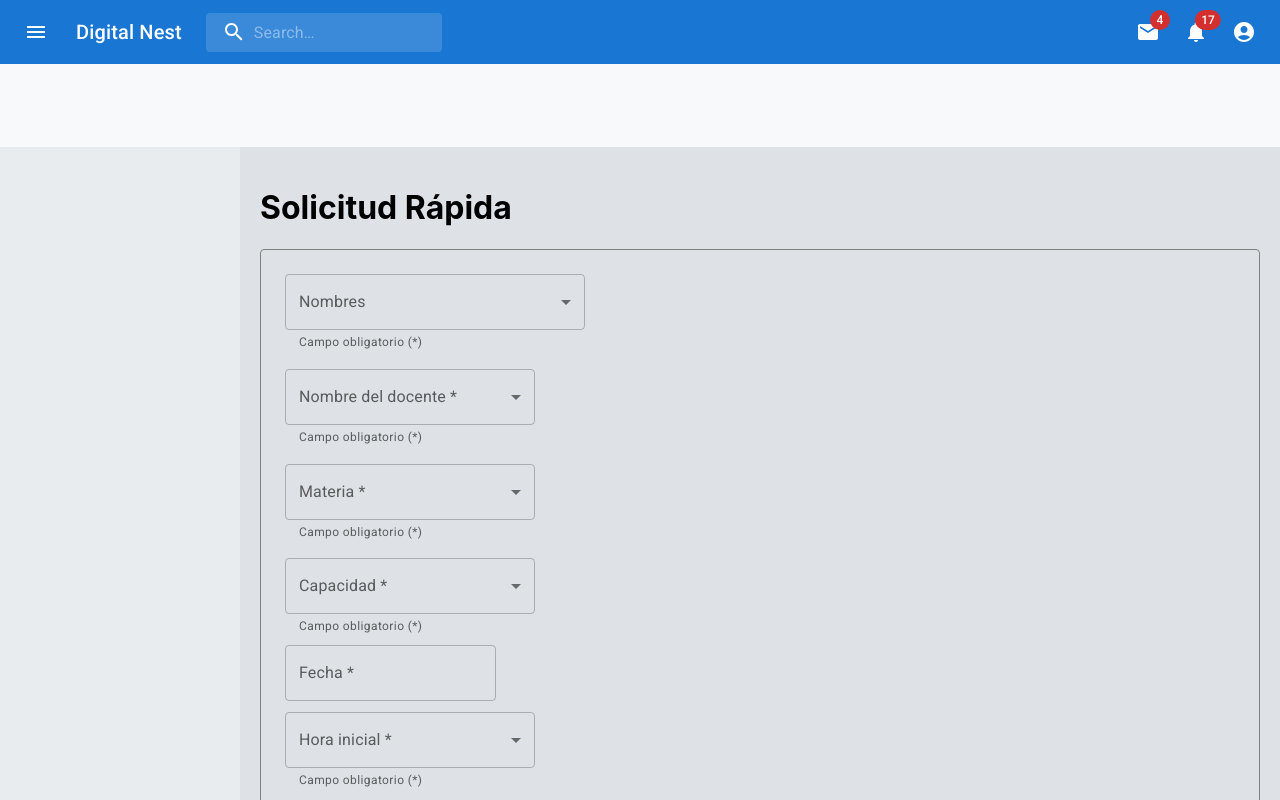
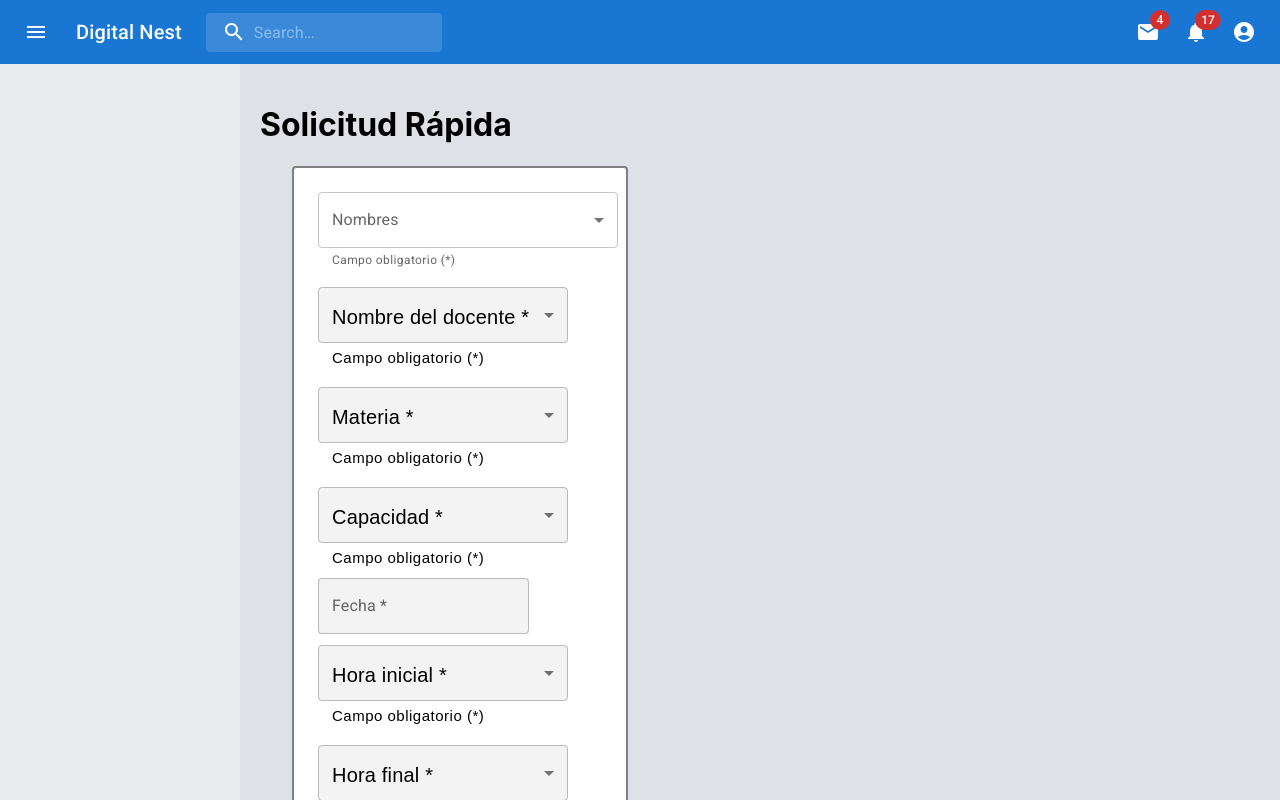
Before and after one commit to iMouchta/DigitalNest, a React (Create React App) app in the folder digital-nest/: page /docente/solicitudRapida in a window 1280 px wide. Shown: the top 800 px of the page. Built offline with nearby package versions, Linux system fonts and the light colour scheme; the HTML template or start-up script is replaced by a standard one.

Commit message:
cambios en los formularios (#15)
Co-authored-by: Anstayker <35853318+Anstayker@users.noreply.github.com>

```diff
--- a/digital-nest/src/App.js
+++ b/digital-nest/src/App.js
@@ -55,9 +55,7 @@ function App() {
 function AppLayout() {
   return (
     <div className="app-layout">
-      <div className="barra-superior">
-        <h1></h1>
-      </div>
+
       <div className="contenido-principal">
         <div className="barra-lateral">
           <h1></h1>
--- a/digital-nest/src/components/AppBar.js
+++ b/digital-nest/src/components/AppBar.js
@@ -1,4 +1,5 @@
 import * as React from "react";
+import { Link } from "react-router-dom";
 import { styled, alpha } from "@mui/material/styles";
 import AppBar from "@mui/material/AppBar";
 import Box from "@mui/material/Box";
@@ -273,7 +274,9 @@ export default function PrimarySearchAppBar() {
           role="presentation"
           onClick={toggleDrawer(false)}
           onKeyDown={toggleDrawer(false)}
+
         >
+
           <List>
             <ListItem button>
               <ListItemIcon>
@@ -290,12 +293,7 @@ export default function PrimarySearchAppBar() {
           </List>
           <Divider />
           <List>
-            <ListItem button>
-              <ListItemIcon>
-                <MailIcon />
-              </ListItemIcon>
-              <ListItemText primary="All mail" />
-            </ListItem>
+
             <ListItem button>
               <ListItemIcon>
                 <DeleteIcon />
--- a/digital-nest/src/components/FormDateSelector.js
+++ b/digital-nest/src/components/FormDateSelector.js
@@ -18,8 +18,9 @@ export default function FormDateSelector({ label, onChange, error }) {
 
   return (
     <div style={{marginLeft: '8px'}}>
-      <LocalizationProvider dateAdapter={AdapterDayjs}>
+      <LocalizationProvider sx={{backgroundColor: '#f3f3f3'}}  dateAdapter={AdapterDayjs}>
         <DatePicker
+          sx={{backgroundColor: '#f3f3f3'}}
           style={{ color: error ? "red" : "inherit",  }}
           label={label}
           minDate={minDate}
@@ -29,7 +30,7 @@ export default function FormDateSelector({ label, onChange, error }) {
           error={error}
           helperText={error ? "Este campo es obligatorio" : ""}
         />
-        <FormHelperText style={{ color: error ? "rgb(211, 47, 47)" : "inherit", marginLeft: '8px' }}>
+        <FormHelperText style={{ color: error ? "rgb(311, 47, 47)" : "inherit", marginLeft: '8px' }}>
           {error ? "Campo obligatorio (*)" : ""}
         </FormHelperText>
       </LocalizationProvider>
--- a/digital-nest/src/components/FormSelector.js
+++ b/digital-nest/src/components/FormSelector.js
@@ -1,4 +1,5 @@
 import * as React from "react";
+import Input from "@mui/material/InputLabel";
 import InputLabel from "@mui/material/InputLabel";
 import MenuItem from "@mui/material/MenuItem";
 import FormControl from "@mui/material/FormControl";
@@ -15,11 +16,21 @@ export default function FormSelector({ label, options, onChange, error }) {
 
   return (
     <div>
-      <FormControl error={error} sx={{ m: 1, minWidth: 250 }}>
-        <InputLabel>{label}</InputLabel>
-        <Select label={label} value={value} onChange={handleChange}>
-          <MenuItem value="">
-            <em>Ninguno</em>
+      <FormControl error={error}
+      sx={{ m: 1, minWidth: 250}}>
+        <InputLabel sx={{backgroundColor: '#f3f3f3'}}
+            style={{ color: 'black', fontFamily: 'Arial', fontSize: '20px' }}>{label}
+        </InputLabel>
+        <Input
+
+        />
+        <Select sx={{backgroundColor: '#f3f3f3'}}
+        label={label}
+        value={value}
+        onChange={handleChange}
+        renderValue={(value) => `⚠️  - ${value}`}>
+          <MenuItem value="" >
+            <em>Ninguno </em>
           </MenuItem>
           {options.map((option, index) => (
             <MenuItem key={index} value={option.value}>
@@ -27,7 +38,7 @@ export default function FormSelector({ label, options, onChange, error }) {
             </MenuItem>
           ))}
         </Select>
-        <FormHelperText>Campo obligatorio (*)</FormHelperText>
+        <FormHelperText style={{ color: 'black', fontFamily: 'Arial', fontSize: '15px' }}>Campo obligatorio (*)</FormHelperText>
       </FormControl>
     </div>
   );
--- a/digital-nest/src/components/FormSolicitudEspecial.js
+++ b/digital-nest/src/components/FormSolicitudEspecial.js
@@ -113,9 +113,16 @@ export default function FormSolicitudEspecial() {
 
   return (
     <form>
-      <Box sx={{ p: 2, border: "1px solid grey", borderRadius: "4px" }}>
+      <Box ml={4} sx={{ p: 2,
+      backgroundColor: 'white',
+      color: 'black',
+      width: '300px',
+      border: "2px solid grey",
+      borderRadius: "4px" }}>
         <FormTextField
+
           label="Nombre completo *"
+          style={{ color: 'black', fontFamily: 'Arial', fontSize: '200px' }}
           placeholder="Ingrese su nombre completo"
           onChange={setTextFieldNombre}
           error={errorNombre}
--- a/digital-nest/src/components/FormSolicitudRapida.js
+++ b/digital-nest/src/components/FormSolicitudRapida.js
@@ -122,7 +122,12 @@ export default function FormSolicitudRapida() {
 
   return (
     <form>
-      <Box sx={{ p: 2, border: "1px solid grey", borderRadius: "4px" }}>
+      <Box ml={4} sx={{ p: 2,
+      backgroundColor: 'white',
+      color: 'black',
+      width: '300px',
+      border: "2px solid grey",
+      borderRadius: "4px" }}>
         <FormMultipleSelector
           label="Nombres"
           options={[
--- a/digital-nest/src/components/FormTextField.js
+++ b/digital-nest/src/components/FormTextField.js
@@ -2,6 +2,7 @@ import * as React from "react";
 import Box from "@mui/material/Box";
 import TextField from "@mui/material/TextField";
 import { FormHelperText } from "@mui/material";
+import { blue } from "@mui/material/colors";
 
 export default function FormTextField({ label, placeholder, onChange, error }) {
   const handleChange = (event) => {
@@ -17,16 +18,24 @@ export default function FormTextField({ label, placeholder, onChange, error }) {
           gap: 1,
           marginLeft: "8px",
           paddingY: "10px",
+
         }}
+
       >
         <TextField
+          style={{color: 'black', fontFamily: 'Arial', fontSize: '200px'}}
+          colorfont={blue}
+          sx={{backgroundColor: '#f3f3f3'}}
           label={label}
           placeholder={placeholder}
           multiline
           onChange={handleChange}
           error={error}
+
         />
-        <FormHelperText error={error} style={{marginLeft: '8px'}}>
+
+        <FormHelperText error={error} style={{marginLeft: '12px',color: 'blue', fontFamily: 'Arial', fontSize: '200px'}}>
+
           {error ? "Campo   obligatorio (*)" : ""}
         </FormHelperText>
       </Box>
```
